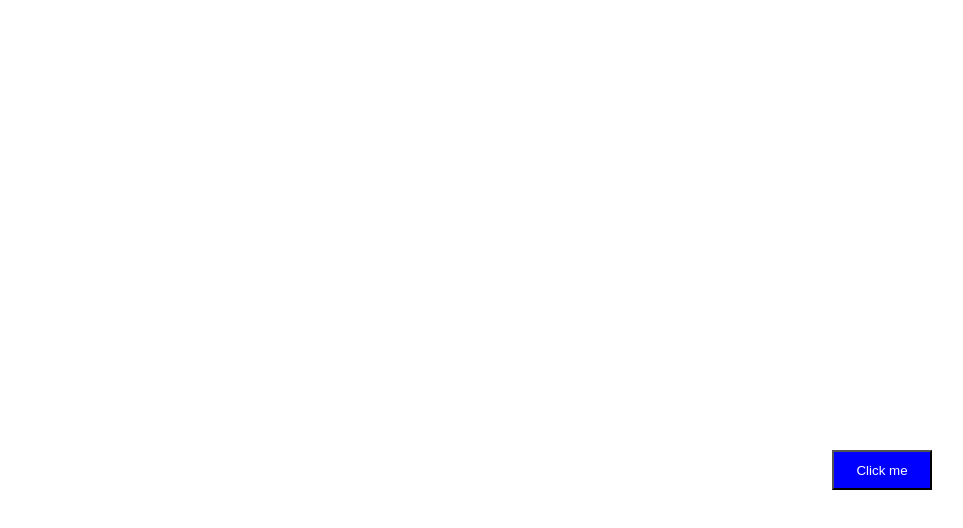
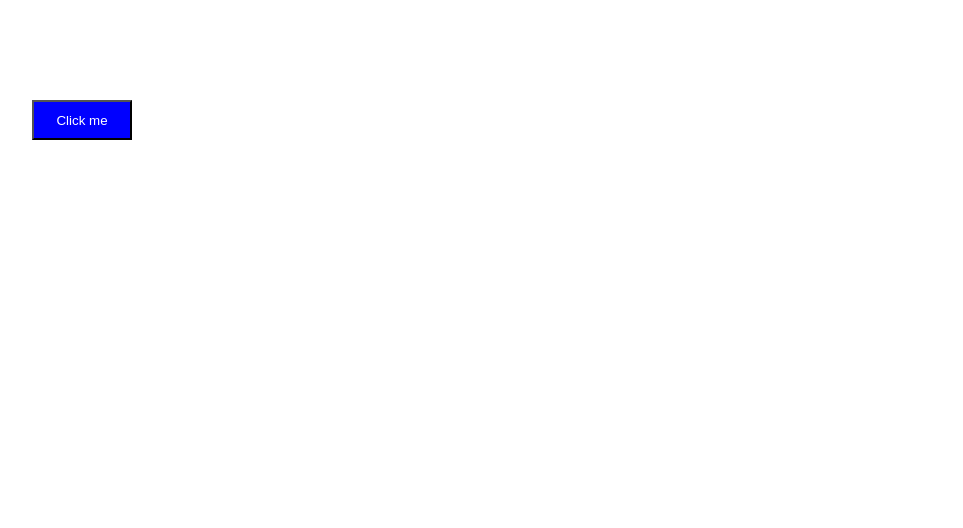
Before and after one commit to mohdkukshi/test, a plain HTML site: page index.html in a window 1280 px wide. Shown: the whole page, without its empty margins (68-1031 px from the left). Drawn offline with Linux system fonts and the light colour scheme.

Commit message:
Add files via upload

```diff
--- a/style.css
+++ b/style.css
@@ -4,8 +4,8 @@
 }
 
 #mybtn {
-    margin-top: 450px;
-    margin-left: 900px;
+    margin-top: 100px;
+    margin-left: 100px;
     background-color: blue;
     color: white;
     width: 100px;
```
